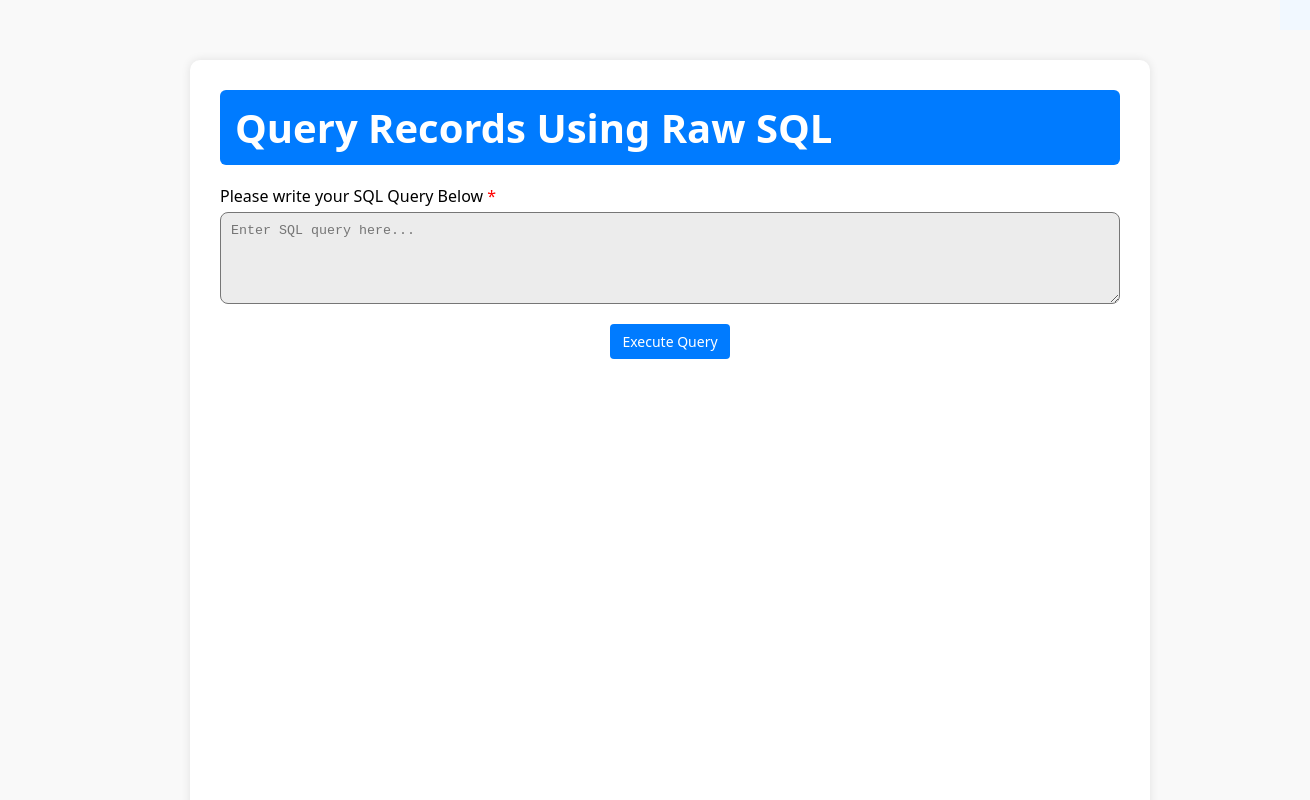
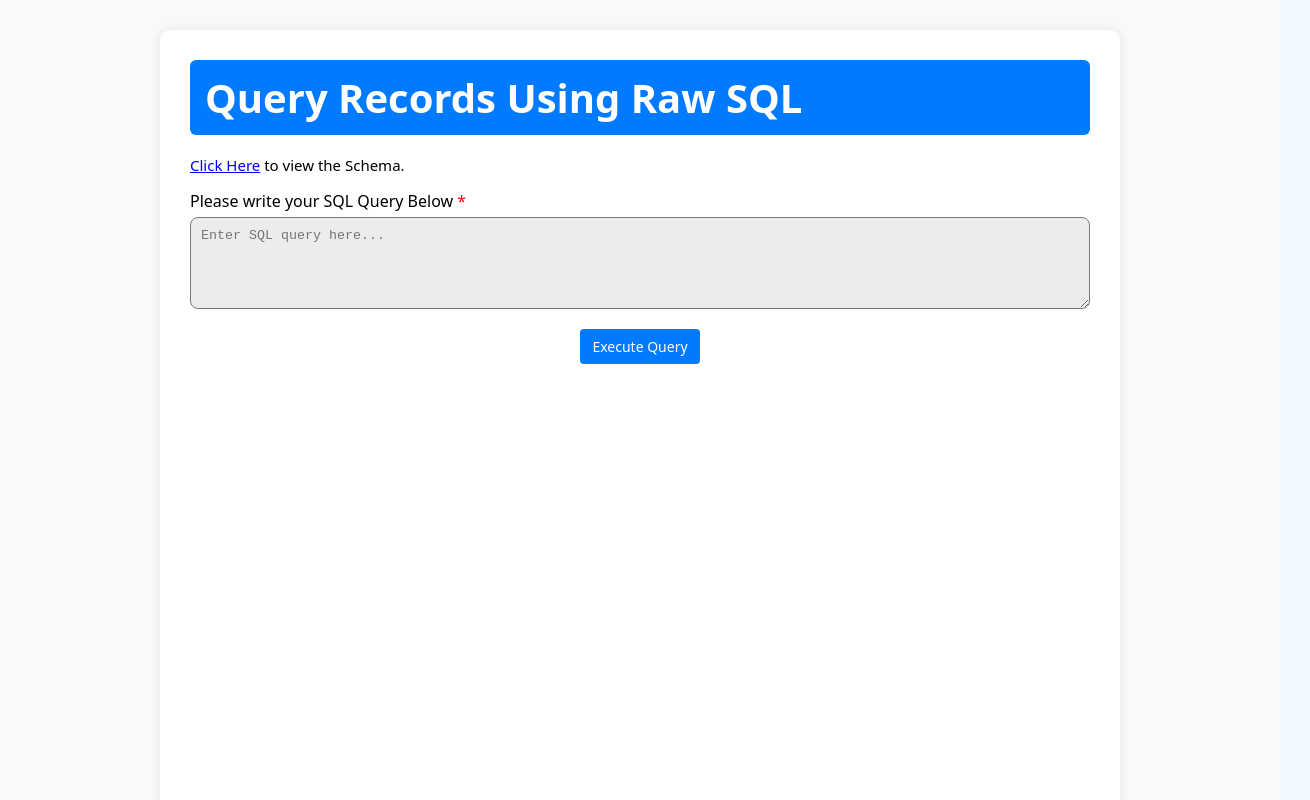
Before and after one commit to anuragh07/patient-registration, a React (Vite) app: page /query in a window 1280 px wide. Shown: the top 800 px of the page, 1310 px wide, since content can reach past the window. Built offline with nearby package versions, Linux system fonts and the light colour scheme; what @electric-sql/pglite would draw is missing.

Commit message:
Added schema image in the Query records page

```diff
--- a/src/App.css
+++ b/src/App.css
@@ -541,3 +541,51 @@ select {
 #policy-name {
   margin-top: 15px;
 }
+
+.page-wrapper {
+  transition: filter 0.3s ease;
+}
+
+.blur-background {
+  filter: blur(4px);
+}
+
+.schema-popup-overlay {
+  position: fixed;
+  top: 0;
+  left: 0;
+  width: 100vw;
+  height: 100vh;
+  background: rgba(0, 0, 0, 0.2);
+  backdrop-filter: blur(2px);
+  display: flex;
+  justify-content: center;
+  align-items: center;
+  z-index: 1000;
+}
+
+.schema-popup {
+  background: white;
+  padding: 1rem;
+  border-radius: 10px;
+  max-width: 90%;
+  max-height: 90%;
+  box-shadow: 0 0 20px rgba(0, 0, 0, 0.5);
+  position: relative;
+  z-index: 1001;
+}
+
+.schema-img {
+  max-width: 100%;
+  max-height: 70vh;
+  object-fit: contain;
+  border-radius: 8px;
+}
+
+.close-btn {
+  position: absolute;
+  top: 8px;
+  right: 12px;
+  font-size: 22px;
+  cursor: pointer;
+}
--- a/src/components/SqlQueryExecutor.jsx
+++ b/src/components/SqlQueryExecutor.jsx
@@ -1,11 +1,13 @@
 import React, { useState } from 'react';
 import db from '../db/database';
+import schemaImage from '../assets/Schema - 2.png';
 
 const SQLQueryExecutor = () => {
     const [query, setQuery] = useState('');
     const [result, setResult] = useState(null);
     const [error, setError] = useState('');
     const [infoMessage, setInfoMessage] = useState('');
+    const [showSchema, setShowSchema] = useState(false);
 
     const handleQuerySubmit = async () => {
         console.log("Executing query:", query);
@@ -31,11 +33,26 @@ const SQLQueryExecutor = () => {
     };
 
     return (
-        <div className="full-screen">
+        <>
+            <div className={`page-wrapper ${showSchema ? 'blur-background' : ''}`}>
                 <div className="form-container">
                     <div className="heading">
                         <h2 className="form-title">Query Records Using Raw SQL</h2>
+
                     </div>
+                    <p style={{ marginTop: "10px", color: "black", fontSize: "15px" }}>
+                        <span
+                            onClick={() => setShowSchema(true)}
+                            style={{
+                                textDecoration: "underline",
+                                color: "blue",
+                                cursor: "pointer"
+                            }}
+                        >
+                            Click Here
+                        </span>{" "}
+                        to view the Schema.
+                    </p>
 
                     <div className="form-group">
                         <label>Please write your SQL Query Below <span className="required">*</span></label>
@@ -53,16 +70,8 @@ const SQLQueryExecutor = () => {
                         </button>
                     </div>
 
-                {error && (
-                    <div className="textInsurance" style={{ color: "red" }}>
-                        {error}
-                    </div>
-                )}
-                {infoMessage && (
-                    <div className="textInsurance" style={{ color: "green" }}>
-                        {infoMessage}
-                    </div>
-                )}
+                    {error && <div className="textInsurance" style={{ color: "red" }}>{error}</div>}
+                    {infoMessage && <div className="textInsurance" style={{ color: "green" }}>{infoMessage}</div>}
 
                     {Array.isArray(result) && result.length > 0 && (
                         <div className="results-container">
@@ -89,7 +98,18 @@ const SQLQueryExecutor = () => {
                     )}
                 </div>
             </div>
+
+            {showSchema && (
+                <div className="schema-popup-overlay">
+                    <div className="schema-popup">
+                        <span className="close-btn" onClick={() => setShowSchema(false)}>❌</span>
+                        <img src={schemaImage} alt="Schema" className="schema-img" />
+                    </div>
+                </div>
+            )}
+        </>
     );
+
 };
 
 export default SQLQueryExecutor;
```
Also changed, not shown: src/assets/Schema - 2.png (added). Lines whose indentation alone changed are shown as unchanged.
